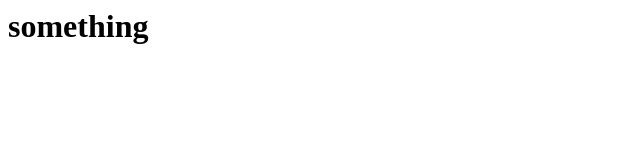
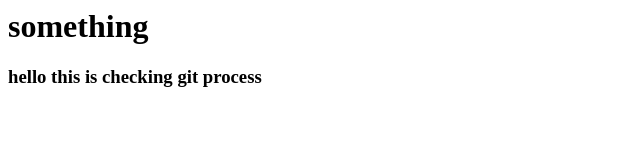
Before and after one commit to pranav-goti/first-demo, a plain HTML site: page index.html in a window 1280 px wide. Shown: the whole page, without its empty margins (0-640 px from the left). Drawn offline with Linux system fonts and the light colour scheme.

Commit message:
first commit

```diff
--- a/index.html
+++ b/index.html
@@ -1,9 +1,12 @@
 <html>
-  <head>
+ <head>
     <title>first GIT
     </title>
   </head>
 <body>
   <h1>something</h1>
+ <!-- i have added this after first tyme of creation -->
+
+<h3> hello this is checking git process </h3>
 </body>
 </html>
```
